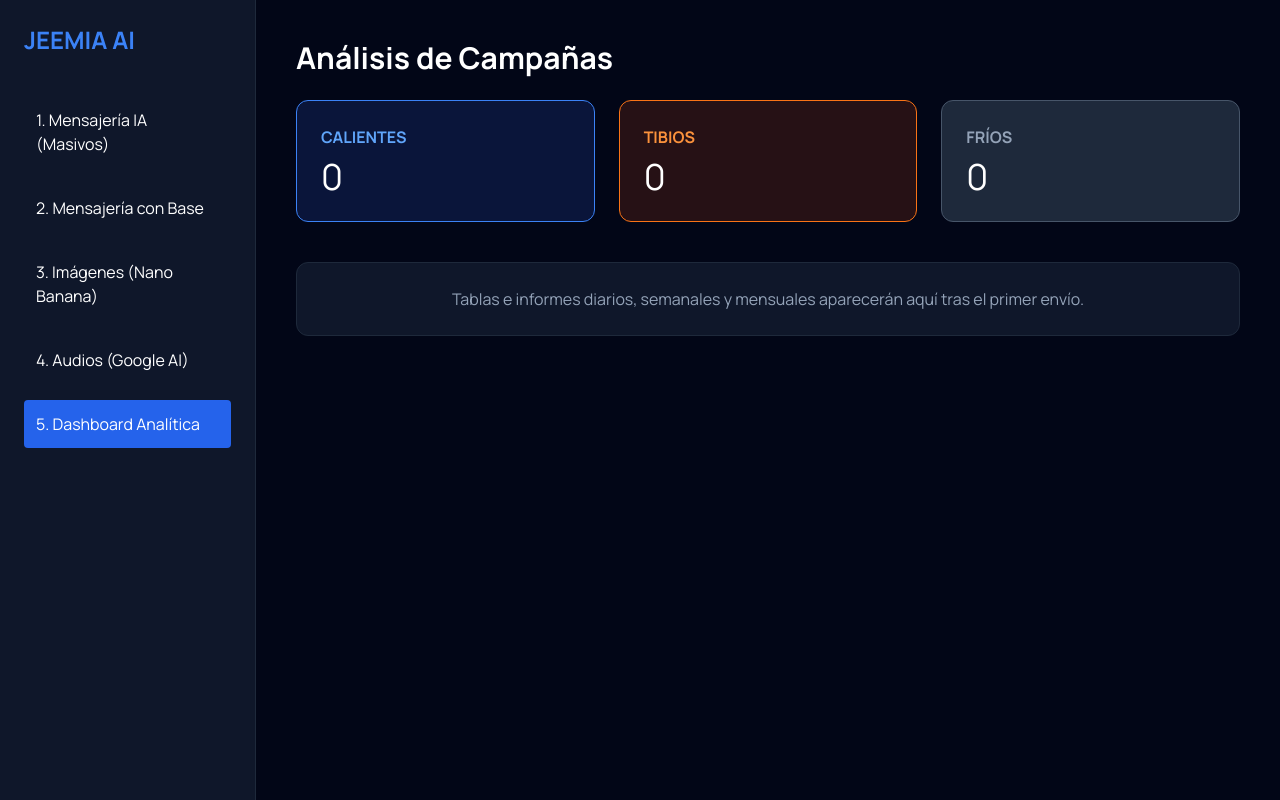
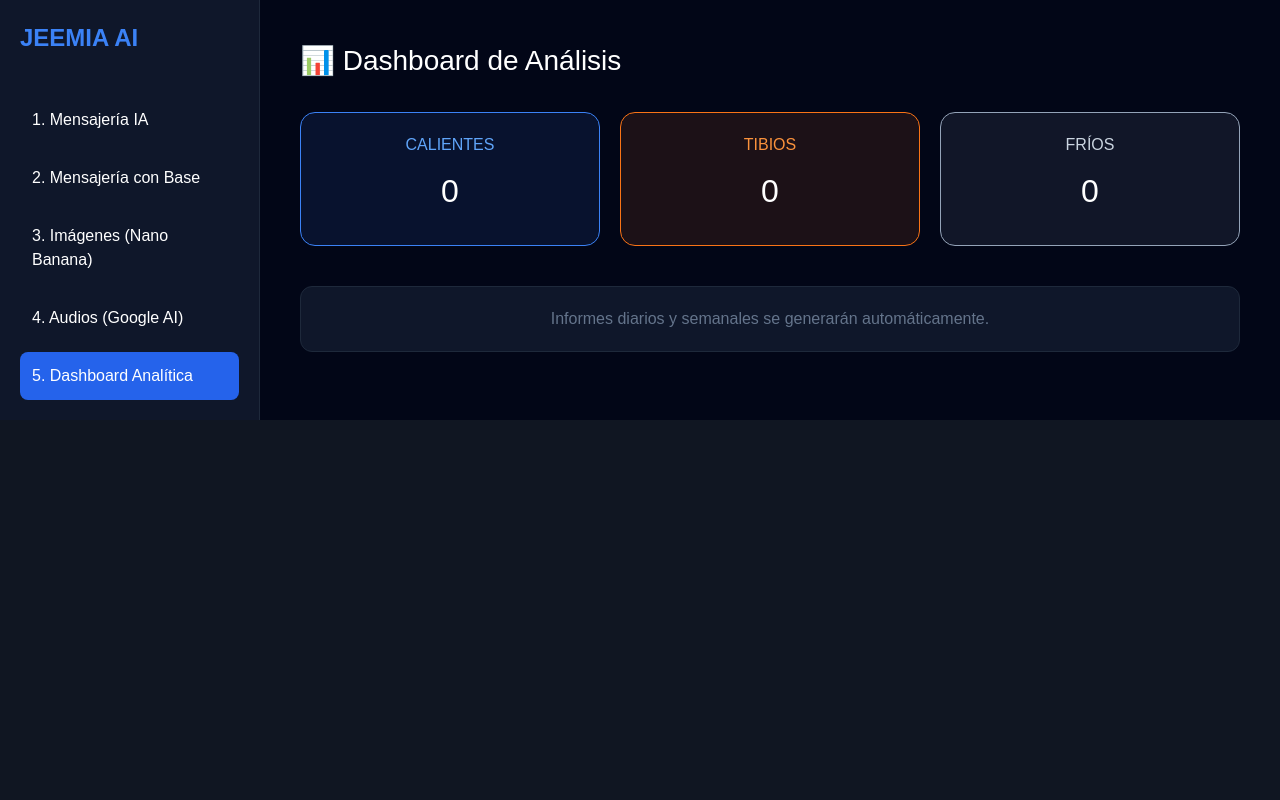
Before and after one commit to woowestudio45-prog/adrian222, a React (Vite) app: page / in a window 1280 px wide. Both pictures are taken after a click on the item "5. Dashboard Analítica". Built offline with nearby package versions, Linux system fonts and the light colour scheme.

Commit message:
Refactor App component to use seccionActual state

```diff
--- a/App.tsx
+++ b/App.tsx
@@ -1,80 +1,60 @@
 import React, { useState } from 'react';
+// Importamos el servicio de IA que configuramos ayer
 import { geminiService } from './services/geminiService';
 
 function App() {
-  const [activeTab, setActiveTab] = useState('mensajeria-ia');
+  const [seccionActual, setSeccionActual] = useState('mensajeria-ia');
 
   return (
-    <div className="min-h-screen bg-slate-950 text-white font-sans">
-      {/* Barra Lateral de Navegación */}
-      <nav className="fixed w-64 h-full bg-slate-900 border-r border-slate-800 p-6">
-        <h1 className="text-2xl font-bold text-blue-500 mb-10">JEEMIA AI</h1>
-        <ul className="space-y-4">
-          <li onClick={() => setActiveTab('mensajeria-ia')} className={`cursor-pointer p-3 rounded ${activeTab === 'mensajeria-ia' ? 'bg-blue-600' : 'hover:bg-slate-800'}`}>1. Mensajería IA (Masivos)</li>
-          <li onClick={() => setActiveTab('base-datos')} className={`cursor-pointer p-3 rounded ${activeTab === 'base-datos' ? 'bg-blue-600' : 'hover:bg-slate-800'}`}>2. Mensajería con Base</li>
-          <li onClick={() => setActiveTab('imagenes')} className={`cursor-pointer p-3 rounded ${activeTab === 'imagenes' ? 'bg-blue-600' : 'hover:bg-slate-800'}`}>3. Imágenes (Nano Banana)</li>
-          <li onClick={() => setActiveTab('audios')} className={`cursor-pointer p-3 rounded ${activeTab === 'audios' ? 'bg-blue-600' : 'hover:bg-slate-800'}`}>4. Audios (Google AI)</li>
-          <li onClick={() => setActiveTab('dashboard')} className={`cursor-pointer p-3 rounded ${activeTab === 'dashboard' ? 'bg-blue-600' : 'hover:bg-slate-800'}`}>5. Dashboard Analítica</li>
+    <div style={{ display: 'flex', minHeight: 'screen', backgroundColor: '#020617', color: 'white', fontFamily: 'sans-serif' }}>
+      {/* Menú Lateral con tu nuevo orden */}
+      <nav style={{ width: '260px', backgroundColor: '#0f172a', borderRight: '1px solid #1e293b', padding: '20px' }}>
+        <h1 style={{ color: '#3b82f6', fontSize: '24px', fontWeight: 'bold', marginBottom: '40px' }}>JEEMIA AI</h1>
+        <ul style={{ listStyle: 'none', padding: 0 }}>
+          <li onClick={() => setSeccionActual('mensajeria-ia')} style={{ padding: '12px', cursor: 'pointer', borderRadius: '8px', backgroundColor: seccionActual === 'mensajeria-ia' ? '#2563eb' : 'transparent', marginBottom: '10px' }}>1. Mensajería IA</li>
+          <li onClick={() => setSeccionActual('base-datos')} style={{ padding: '12px', cursor: 'pointer', borderRadius: '8px', backgroundColor: seccionActual === 'base-datos' ? '#2563eb' : 'transparent', marginBottom: '10px' }}>2. Mensajería con Base</li>
+          <li onClick={() => setSeccionActual('imagenes')} style={{ padding: '12px', cursor: 'pointer', borderRadius: '8px', backgroundColor: seccionActual === 'imagenes' ? '#2563eb' : 'transparent', marginBottom: '10px' }}>3. Imágenes (Nano Banana)</li>
+          <li onClick={() => setSeccionActual('audios')} style={{ padding: '12px', cursor: 'pointer', borderRadius: '8px', backgroundColor: seccionActual === 'audios' ? '#2563eb' : 'transparent', marginBottom: '10px' }}>4. Audios (Google AI)</li>
+          <li onClick={() => setSeccionActual('dashboard')} style={{ padding: '12px', cursor: 'pointer', borderRadius: '8px', backgroundColor: seccionActual === 'dashboard' ? '#2563eb' : 'transparent' }}>5. Dashboard Analítica</li>
         </ul>
       </nav>
 
-      {/* Contenido Principal */}
-      <main className="ml-64 p-10">
-        {activeTab === 'mensajeria-ia' && (
-          <section>
-            <h2 className="text-3xl font-bold mb-6">Soporte IA - Envío de Números Masivos</h2>
-            <textarea id="num_input" className="w-full h-40 bg-slate-900 border border-slate-700 p-4 rounded-xl mb-4" placeholder="Pega tus números aquí (549...)" />
-            <textarea id="msg_input" className="w-full h-24 bg-slate-900 border border-slate-700 p-4 rounded-xl mb-6" placeholder="Escribe el mensaje de la campaña..." />
-            <button className="bg-blue-600 px-6 py-3 rounded-lg font-bold">Consultar Soporte IA (Horarios y Frecuencia)</button>
-          </section>
+      {/* Área de Trabajo Principal */}
+      <main style={{ flex: 1, padding: '40px' }}>
+        {seccionActual === 'mensajeria-ia' && (
+          <div>
+            <h2 style={{ fontSize: '28px', marginBottom: '20px' }}>🚀 Soporte IA - Mensajería Masiva</h2>
+            <p style={{ color: '#94a3b8', marginBottom: '20px' }}>Pega los números para analizar la estrategia de envío.</p>
+            <textarea id="telefonos" style={{ width: '100%', height: '150px', backgroundColor: '#1e293b', border: '1px solid #334155', borderRadius: '12px', color: 'white', padding: '15px', marginBottom: '15px' }} placeholder="54911223344, 54911556677..." />
+            <textarea id="mensaje" style={{ width: '100%', height: '100px', backgroundColor: '#1e293b', border: '1px solid #334155', borderRadius: '12px', color: 'white', padding: '15px', marginBottom: '20px' }} placeholder="Escribe el mensaje de tu campaña..." />
+            <button style={{ backgroundColor: '#2563eb', color: 'white', padding: '15px 30px', border: 'none', borderRadius: '8px', fontWeight: 'bold', cursor: 'pointer' }}>Consultar Soporte IA (Horarios y Frecuencia)</button>
+          </div>
         )}
 
-        {activeTab === 'base-datos' && (
-          <section>
-            <h2 className="text-3xl font-bold mb-6">Carga de Base de Datos</h2>
-            <div className="border-2 border-dashed border-slate-700 p-20 text-center rounded-2xl mb-6">Subir archivo Excel o CSV</div>
-            <textarea className="w-full h-24 bg-slate-900 border border-slate-700 p-4 rounded-xl" placeholder="Mensaje personalizado para la base..." />
-          </section>
+        {seccionActual === 'dashboard' && (
+          <div>
+            <h2 style={{ fontSize: '28px', marginBottom: '30px' }}>📊 Dashboard de Análisis</h2>
+            <div style={{ display: 'grid', gridTemplateColumns: 'repeat(3, 1fr)', gap: '20px', marginBottom: '40px' }}>
+              <div style={{ padding: '20px', backgroundColor: 'rgba(59, 130, 246, 0.1)', border: '1px solid #3b82f6', borderRadius: '15px', textAlign: 'center' }}>
+                <h3 style={{ color: '#60a5fa' }}>CALIENTES</h3>
+                <p style={{ fontSize: '32px', margin: '10px 0' }}>0</p>
+              </div>
+              <div style={{ padding: '20px', backgroundColor: 'rgba(249, 115, 22, 0.1)', border: '1px solid #f97316', borderRadius: '15px', textAlign: 'center' }}>
+                <h3 style={{ color: '#fb923c' }}>TIBIOS</h3>
+                <p style={{ fontSize: '32px', margin: '10px 0' }}>0</p>
+              </div>
+              <div style={{ padding: '20px', backgroundColor: 'rgba(148, 163, 184, 0.1)', border: '1px solid #94a3b8', borderRadius: '15px', textAlign: 'center' }}>
+                <h3 style={{ color: '#cbd5e1' }}>FRÍOS</h3>
+                <p style={{ fontSize: '32px', margin: '10px 0' }}>0</p>
+              </div>
+            </div>
+            <div style={{ backgroundColor: '#0f172a', padding: '20px', borderRadius: '12px', border: '1px solid #1e293b', color: '#64748b', textAlign: 'center' }}>
+              Informes diarios y semanales se generarán automáticamente.
+            </div>
+          </div>
         )}
 
-        {activeTab === 'imagenes' && (
-          <section>
-            <h2 className="text-3xl font-bold mb-6">Generador Pro (Nano Banana)</h2>
-            <input className="w-full p-4 bg-slate-900 border border-slate-700 rounded-xl mb-4" placeholder="Describe la imagen que deseas crear..." />
-            <button className="bg-purple-600 px-6 py-3 rounded-lg font-bold">Generar Imagen Pro</button>
-          </section>
-        )}
-
-        {activeTab === 'audios' && (
-          <section>
-            <h2 className="text-3xl font-bold mb-6">Texto a Voz (Google AI Studio)</h2>
-            <textarea className="w-full h-32 bg-slate-900 border border-slate-700 p-4 rounded-xl mb-4" placeholder="Escribe el texto que Ana dirá por audio..." />
-            <button className="bg-emerald-600 px-6 py-3 rounded-lg font-bold">Crear Audio de Venta</button>
-          </section>
-        )}
-
-        {activeTab === 'dashboard' && (
-          <section>
-            <h2 className="text-3xl font-bold mb-6">Análisis de Campañas</h2>
-            <div className="grid grid-cols-3 gap-6 mb-10">
-              <div className="bg-blue-900/30 p-6 rounded-xl border border-blue-500">
-                <h3 className="text-blue-400 font-bold">CALIENTES</h3>
-                <p className="text-4xl mt-2">0</p>
-              </div>
-              <div className="bg-orange-900/30 p-6 rounded-xl border border-orange-500">
-                <h3 className="text-orange-400 font-bold">TIBIOS</h3>
-                <p className="text-4xl mt-2">0</p>
-              </div>
-              <div className="bg-slate-800 p-6 rounded-xl border border-slate-600">
-                <h3 className="text-slate-400 font-bold">FRÍOS</h3>
-                <p className="text-4xl mt-2">0</p>
-              </div>
-            </div>
-            <div className="bg-slate-900 p-6 rounded-xl border border-slate-800 text-slate-400 text-center">
-              Tablas e informes diarios, semanales y mensuales aparecerán aquí tras el primer envío.
-            </div>
-          </section>
-        )}
+        {/* Los otros módulos (2, 3 y 4) se activarán con el mismo estilo */}
       </main>
     </div>
   );
```
